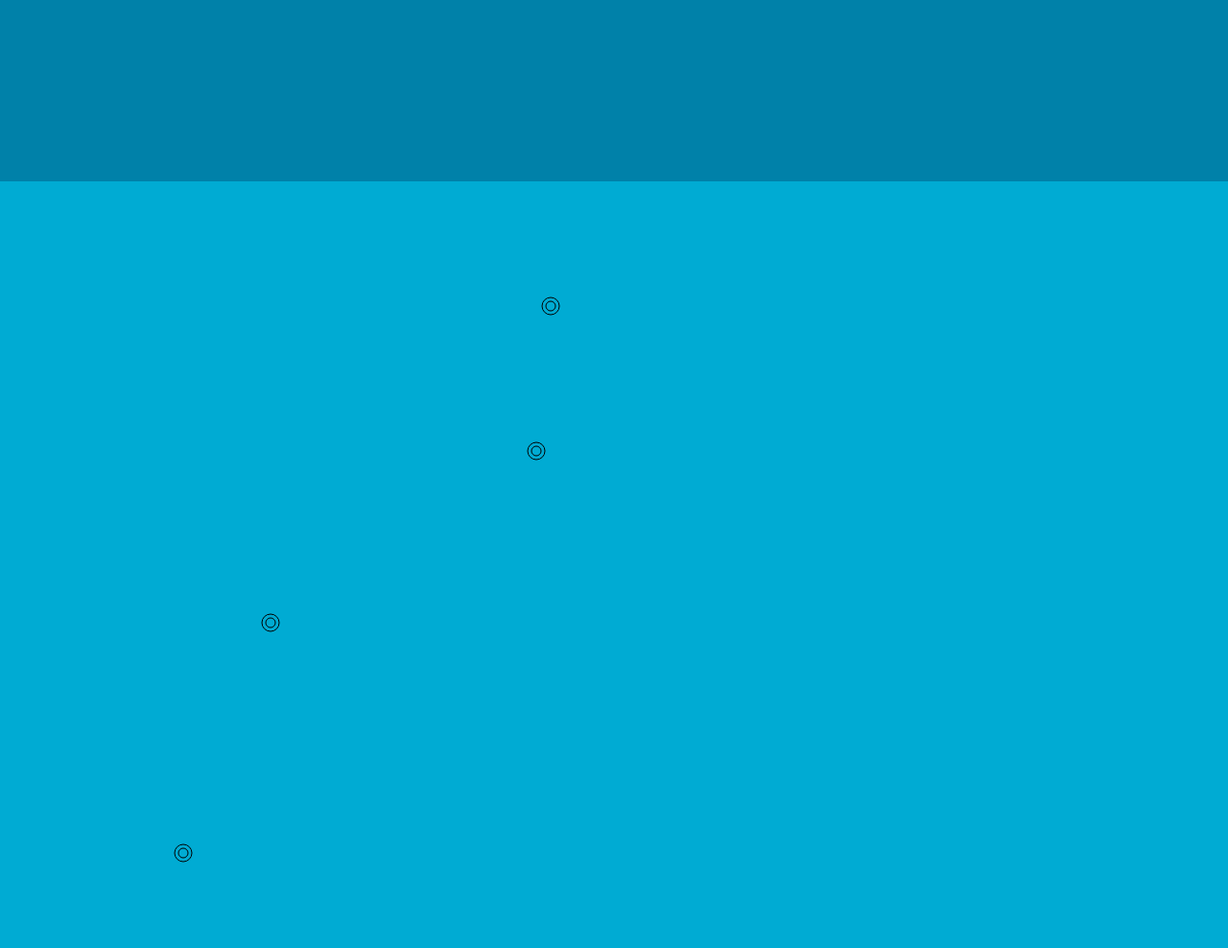
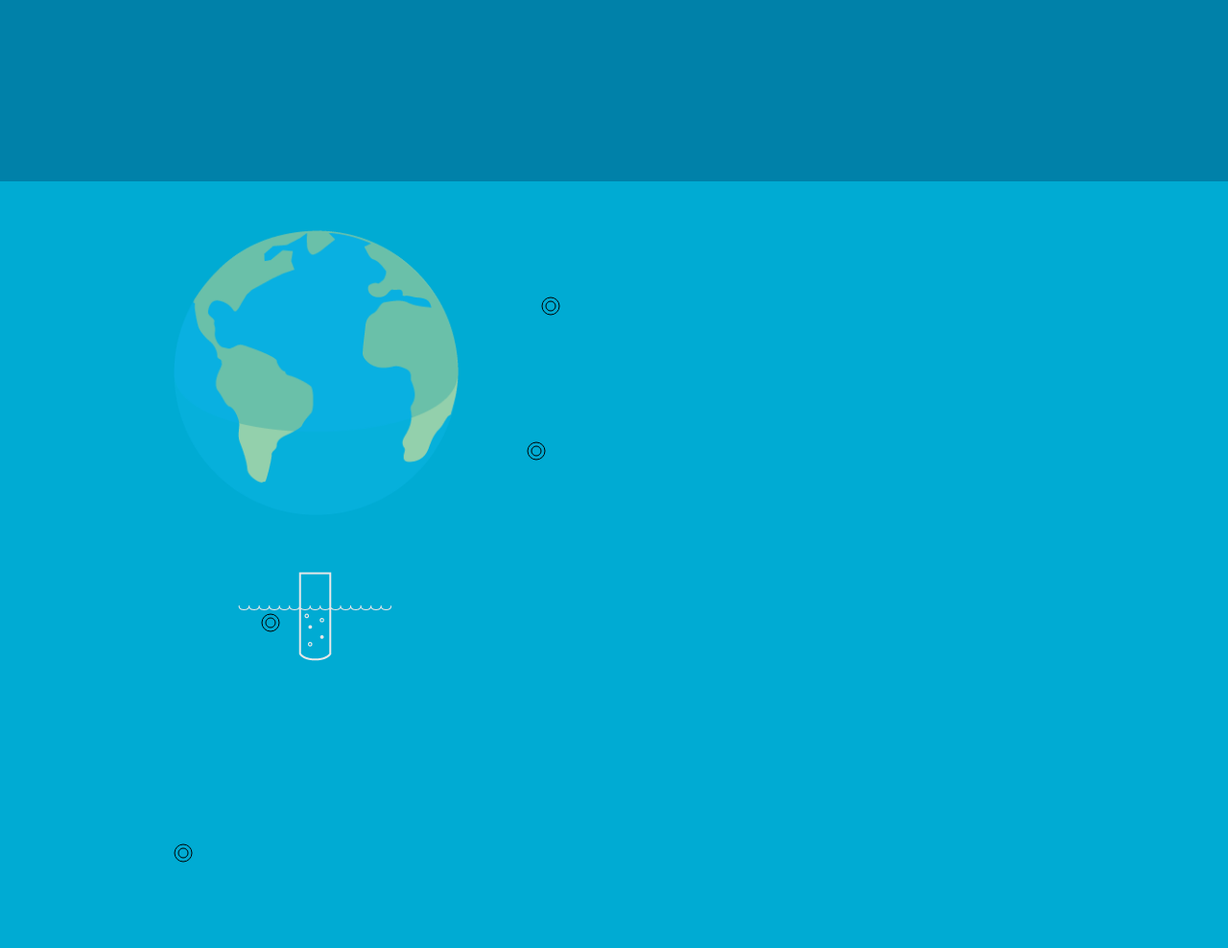
Before and after one commit to rockharbor/remembertowonder.com, a PHP site: page /home.php in a window 1280 px wide; the page is wider, and only the part inside the window is pictured. Shown: the part 4611-5599 px from the top of that part at 96% size. Run offline with PHP 8.4, Linux system fonts and the light colour scheme; data that the repository does not hold is empty; some libraries are stand-ins or nearby versions.

Commit message:
Added assets and triggers for slide 7

```diff
--- a/css/styles.css
+++ b/css/styles.css
@@ -321,6 +321,23 @@
 	background: #00ABD3;
 }
 
+.slide7 .earth,
+.slide7 .pie,
+.slide7 .salt {
+	position: absolute;
+	left: 50px;
+	top: 50px;
+
+	width: 300px;
+	height: 300px;
+}
+
+.slide7 .pie,
+.slide7 .salt {
+	z-index: 2;
+	display: none;
+}
+
 .slide7 .factoid.f1 {
 	width: 300px;
 	left: 546px;
@@ -341,6 +358,12 @@
 .slide7 .factoid.f2 .hitspot {
 	left: -110px;
 	top: -65px;
+}
+
+.slide7 .beaker {
+	position: absolute;
+	top: 400px;
+	left: 120px;
 }
 
 .slide7 .factoid.f3 {
--- a/home.php
+++ b/home.php
@@ -44,6 +44,8 @@
 				$('body').timeline('trigger', $('.slide6').offset().top + 200, function(event) {
 					event.direction === 'down' ? slide6.endWaves() : slide6.startWaves();
 				});
+
+				slide7 = new Slide7();
 
 				// create factoids
 				$('article > .factoid').each(function() {
@@ -136,8 +138,12 @@
 		</section>
 		<section class="slide7">
 			<article>
-				<div class="factoid f1"><p class="fact">At 140,000,000 square miles, it occupies more than 70% of the Earth&apos;s surface.</p></div>
-				<div class="factoid f2"><p class="fact">If you evaporated all its water and spread the resulting salt equally over the earth&apos;s land area, there would be a 500-foot layer that covered our continents.</p></div>
+				<img class="salt" src="<?php echo $url['base']; ?>/img/salt.png" alt="Salt" />
+				<img class="pie" src="<?php echo $url['base']; ?>/img/pie.png" alt="Pie Chart" />
+				<img class="earth" src="<?php echo $url['base']; ?>/img/earth.png" alt="Earth" />
+				<div class="factoid f1" data-factoid-after-show="slide7.showPie" data-factoid-after-click="slide7.hideAll" data-factoid-after-hide="slide7.hideAll"><p class="fact">At 140,000,000 square miles, it occupies more than 70% of the Earth&apos;s surface.</p></div>
+				<div class="factoid f2" data-factoid-after-show="slide7.showSalt" data-factoid-after-click="slide7.hideAll" data-factoid-after-hide="slide7.hideAll"><p class="fact">If you evaporated all its water and spread the resulting salt equally over the earth&apos;s land area, there would be a 500-foot layer that covered our continents.</p></div>
+				<img class="beaker" src="<?php echo $url['base']; ?>/img/beaker.png" alt="Beaker" />
 				<div class="factoid f3">
 					<p class="fact">A single milliliter of ocean water may contain tens of thousands of zooplankton, hundreds of thousands of phytoplankton, millions of bacterial cells, and more than ten million viruses.</p>
 					<div class="factoid f4">
--- a/js/triggers.js
+++ b/js/triggers.js
@@ -173,3 +173,20 @@ function Slide6() {
 	}
 
 }
+
+function Slide7() {
+
+	this.showSalt = function() {
+		$('.slide7 .salt').fadeIn();
+	}
+
+	this.showPie = function() {
+		$('.slide7 .pie').fadeIn();
+	}
+
+	this.hideAll = function() {
+		$('.slide7 .salt').fadeOut();
+		$('.slide7 .pie').fadeOut();
+	}
+
+}
```
Also changed, not shown: img/beaker.png (added), img/pie.png (added), img/salt.png (added).
